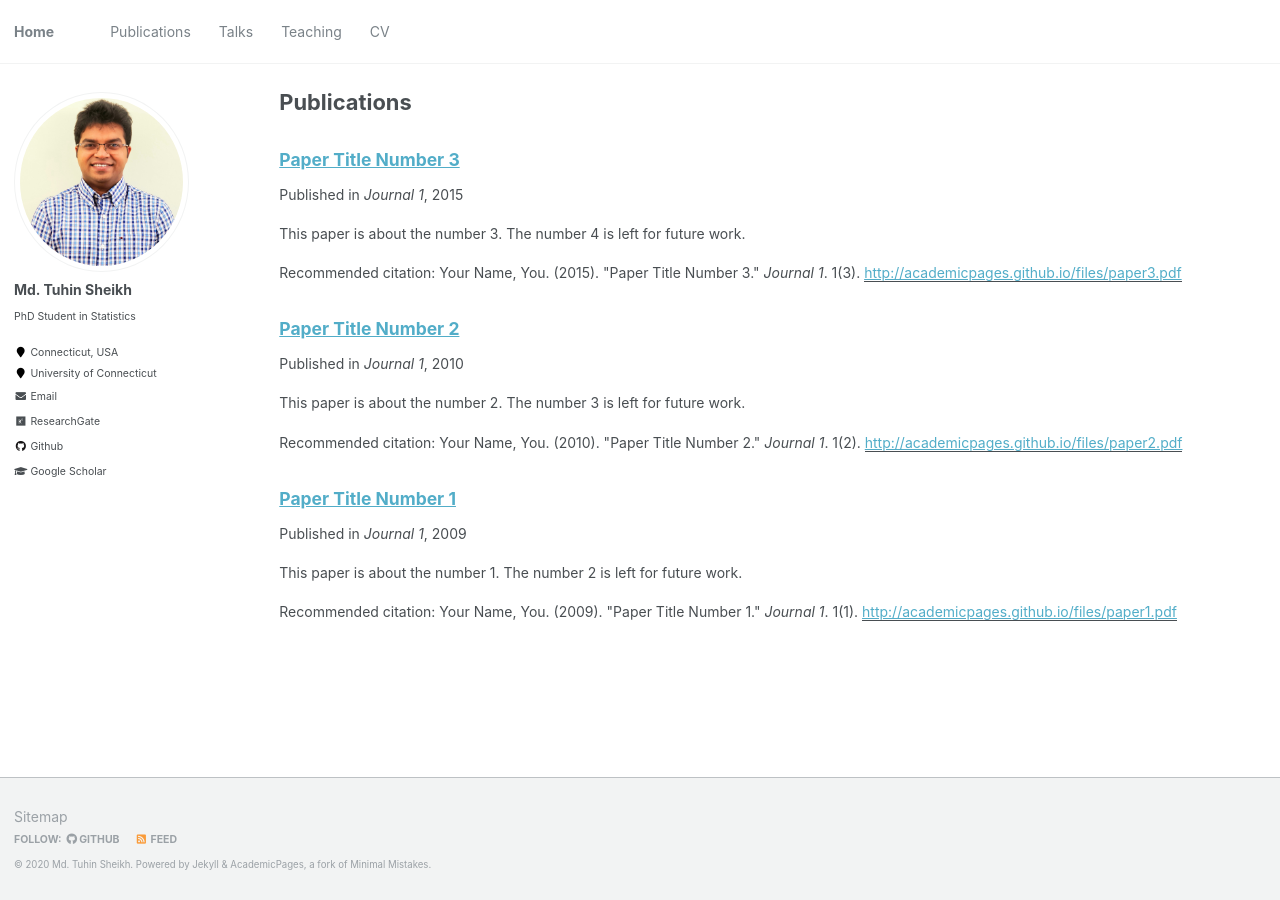
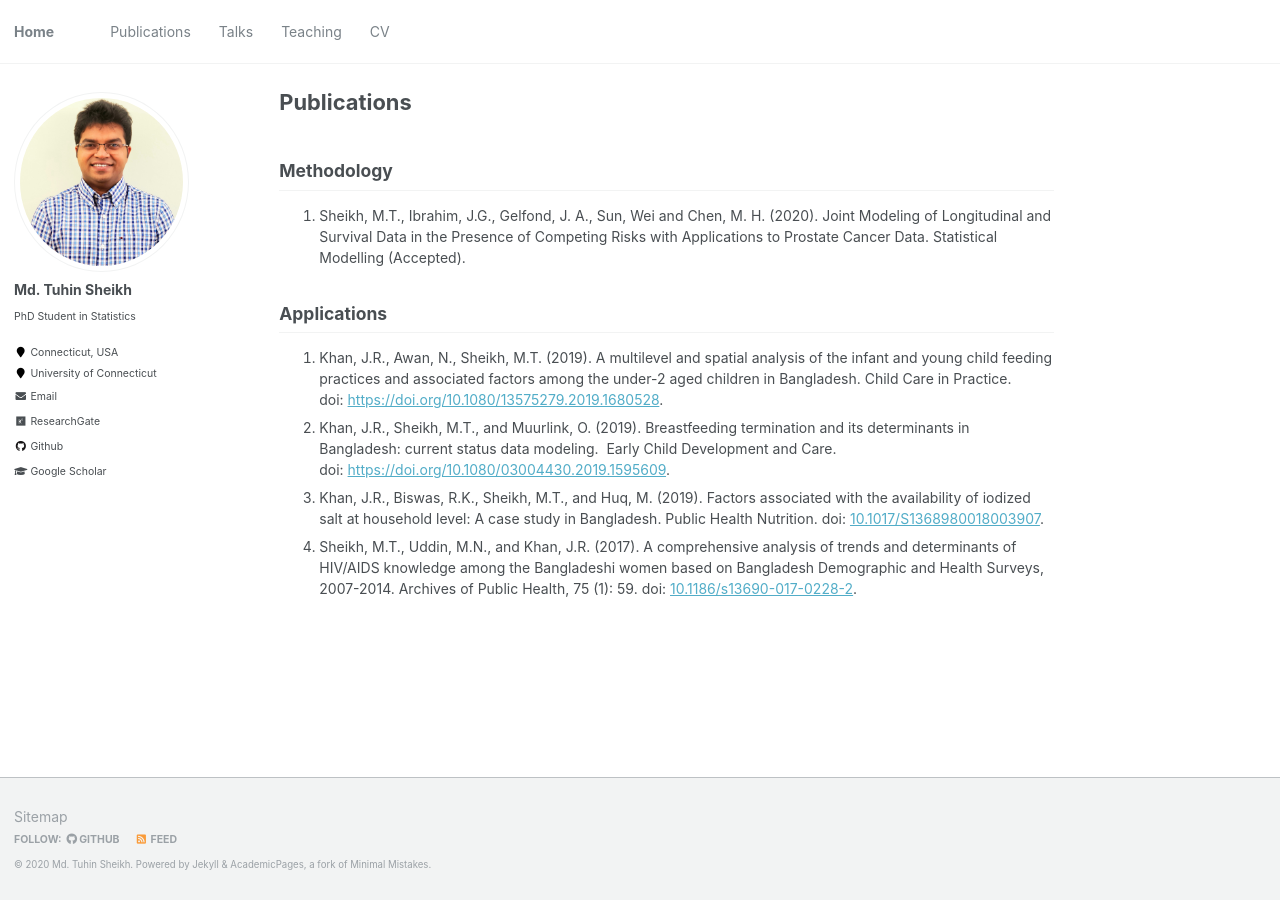
Before and after one commit to mdtuhinsheikh/mdtuhinsheikh.github.io, a Jekyll site: the page built from _pages/publications.md, in a window 1280 px wide. Built offline with Jekyll 4.4.1, drawn with Linux system fonts in a browser that asks for light colours.

Commit message:
added publications page

```diff
--- a/_pages/publications.md
+++ b/_pages/publications.md
@@ -1,16 +1,26 @@
 ---
-layout: archive
 title: "Publications"
 permalink: /publications/
 author_profile: true
 ---
 
-{% if author.googlescholar %}
-  You can also find my articles on <u><a href="{{author.googlescholar}}">my Google Scholar profile</a>.</u>
-{% endif %}
+## Methodology
+1. Sheikh, M.T., Ibrahim, J.G., Gelfond, J. A., Sun, Wei and Chen, M. H. (2020). Joint Modeling of
+Longitudinal and Survival Data in the Presence of Competing Risks with Applications
+to Prostate Cancer Data. Statistical Modelling (Accepted).
 
-{% include base_path %}
-
-{% for post in site.publications reversed %}
-  {% include archive-single.html %}
-{% endfor %}
+## Applications
+1. Khan, J.R., Awan, N., Sheikh, M.T. (2019). A multilevel and spatial analysis
+of the infant and young child feeding practices and associated factors among the
+under-2 aged children in Bangladesh. Child Care in Practice.
+doi: [https://doi.org/10.1080/13575279.2019.1680528](https://doi.org/10.1080/13575279.2019.1680528).
+1. Khan, J.R., Sheikh, M.T., and Muurlink, O. (2019). Breastfeeding termination and
+its determinants in Bangladesh: current status data modeling.
+Early Child Development and Care. doi: [https://doi.org/10.1080/03004430.2019.1595609](https://doi.org/10.1080/03004430.2019.1595609).
+1. Khan, J.R., Biswas, R.K., Sheikh, M.T., and Huq, M. (2019). Factors associated with
+the availability of iodized salt at household level: A case study in Bangladesh.
+Public Health Nutrition. doi: [10.1017/S1368980018003907](10.1017/S1368980018003907).
+1. Sheikh, M.T., Uddin, M.N., and Khan, J.R. (2017). A comprehensive analysis of trends
+and determinants of HIV/AIDS knowledge among the Bangladeshi women based on Bangladesh
+Demographic and Health Surveys, 2007-2014.
+Archives of Public Health, 75 (1): 59. doi: [10.1186/s13690-017-0228-2](10.1186/s13690-017-0228-2).
```
